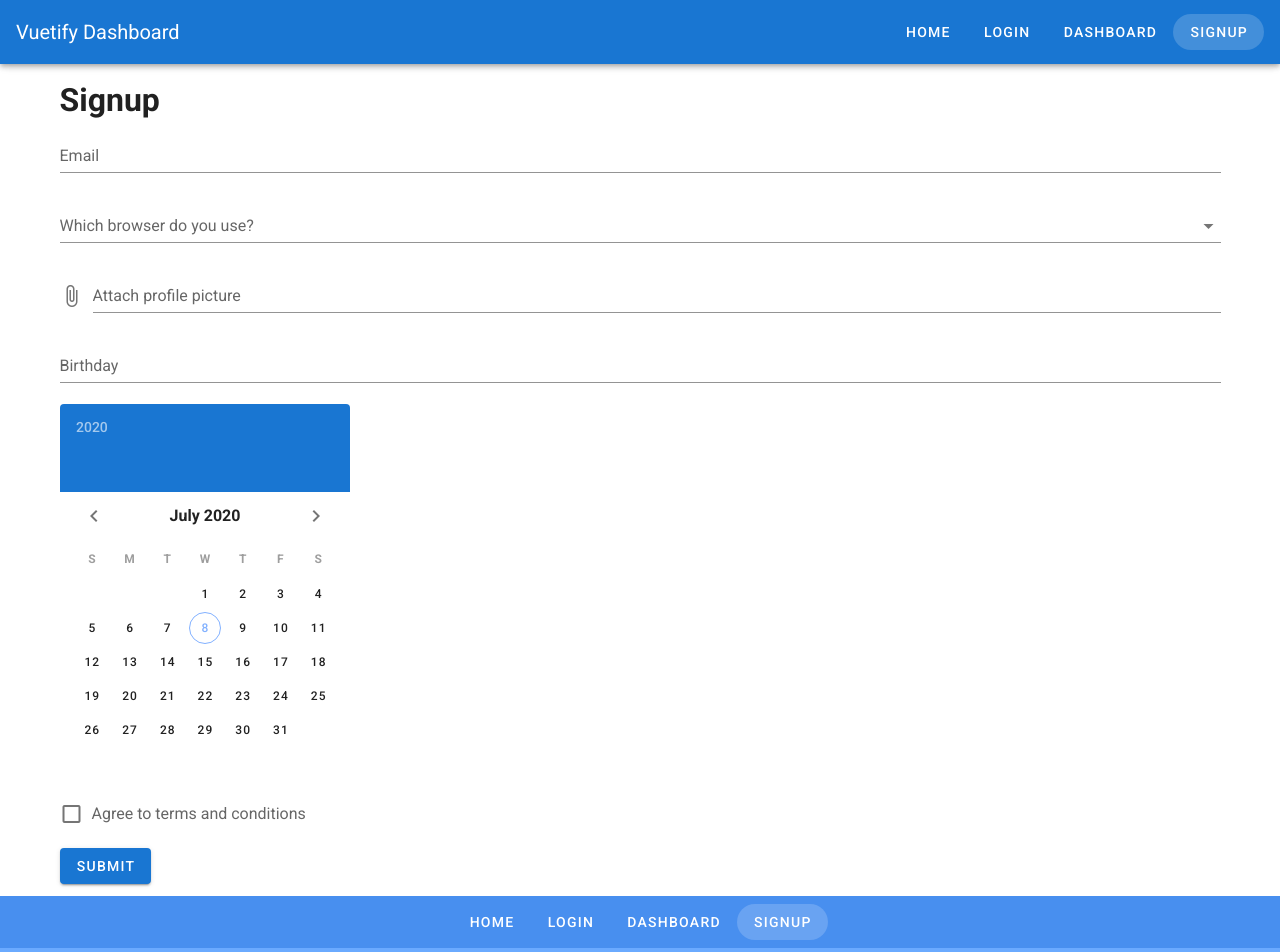
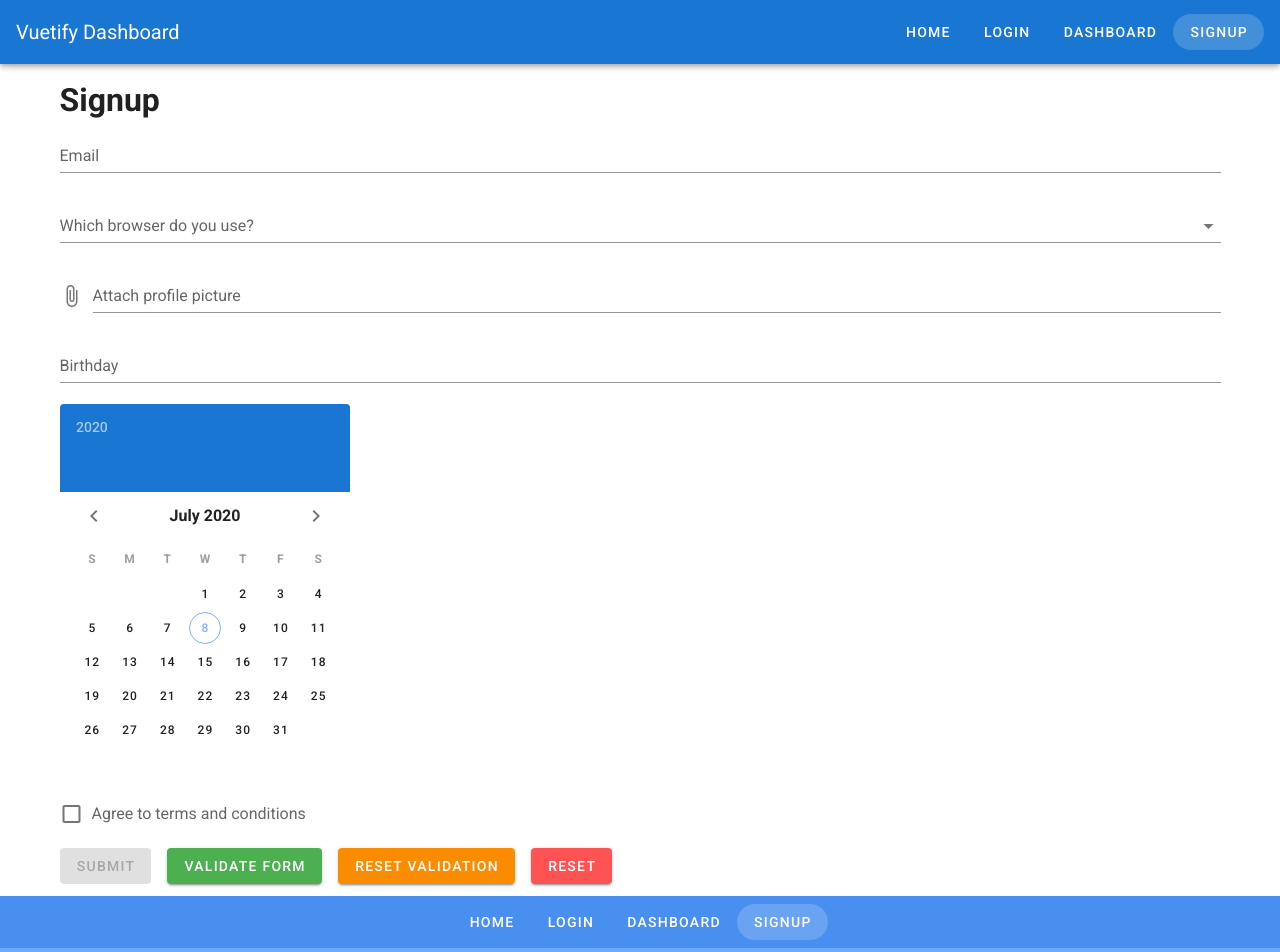
Before and after one commit to theshawning/vuetify-dashboard, a Vue app: page /signup in a window 1280 px wide. Shown: the top 952 px of the page. Built offline with nearby package versions, Linux system fonts and the light colour scheme.

Commit message:
added from validation for our signup form

```diff
--- a/src/views/Signup.vue
+++ b/src/views/Signup.vue
@@ -3,8 +3,14 @@
     <v-row>
       <v-col>
         <h1>Signup</h1>
-        <v-form>
-          <v-text-field label="Email" type="email" />
+        <v-form ref="signUpForm" v-model="formValidity">
+          <v-text-field
+            label="Email"
+            type="email"
+            v-model="email"
+            :rules="emailRules"
+            required
+          />
           <v-autocomplete label="Which browser do you use?" :items="browsers" />
           <v-file-input label="Attach profile picture" />
           <v-text-field
@@ -15,8 +21,24 @@
           <v-date-picker
             v-model="birthday"
           />
-          <v-checkbox label="Agree to terms and conditions" />
-          <v-btn type="submit" color="primary">Submit</v-btn>
+          <v-checkbox
+            label="Agree to terms and conditions"
+            v-model="agreeToTerms"
+            :rules="agreeToTermRules"
+            required
+          />
+          <v-btn
+            type="submit"
+            color="primary"
+            :disabled="!formValidity"
+          >Submit</v-btn>
+          <v-btn
+            class="ml-4"
+            color="success"
+            @click="validateForm"
+          >Validate Form</v-btn>
+          <v-btn class="mx-4" color="warning" @click="resetValidation">Reset Validation</v-btn>
+          <v-btn color="error" @click="resetForm">Reset</v-btn>
         </v-form>
       </v-col>
     </v-row>
@@ -25,8 +47,14 @@
 
 <script>
 export default {
-  data() {
-    return {
+  data: () => ({
+    agreeToTerms: false,
+    agreeToTermRules: [
+      value =>
+        !!value ||
+        "You must agree to the terms and conditions to sign up for an account."
+    ],
+    birthday: "",
     browsers: [
       "Chrome",
       "Firefox",
@@ -36,8 +64,30 @@
       "Internet Explorer",
       "Opera"
     ],
-      birthday: ""
-    };
+    email: "",
+    emailRules: [
+      value => !!value || "Email is required",
+      value => value.indexOf("@") !== 0 || "Email should have a username",
+      value => value.includes("@") || "Email should include an @ symbol.",
+      value =>
+        value.indexOf(".") - value.indexOf("@") > 1 ||
+        "Email should contain a valid domain.",
+      value =>
+        value.indexOf(".") <= value.length - 3 ||
+        "Email should contain a valid domain extension."
+    ],
+    formValidity: false
+  }),
+  methods: {
+    resetForm() {
+      this.$refs.signUpForm.reset();
+    },
+    resetValidation() {
+      this.$refs.signUpForm.resetValidation();
+    },
+    validateForm() {
+      this.$refs.signUpForm.validate();
+    }
   }
 };
 </script>
```
Lines whose indentation alone changed are shown as unchanged.
